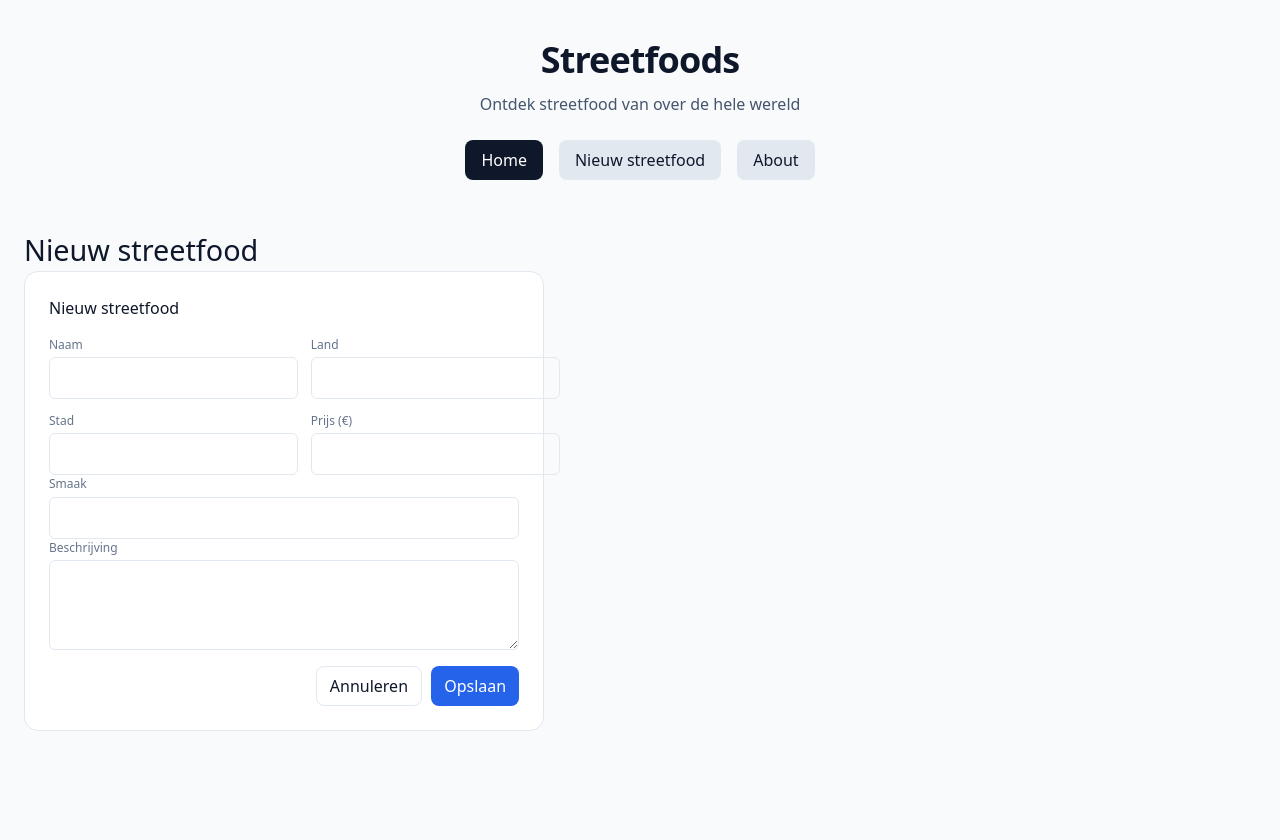
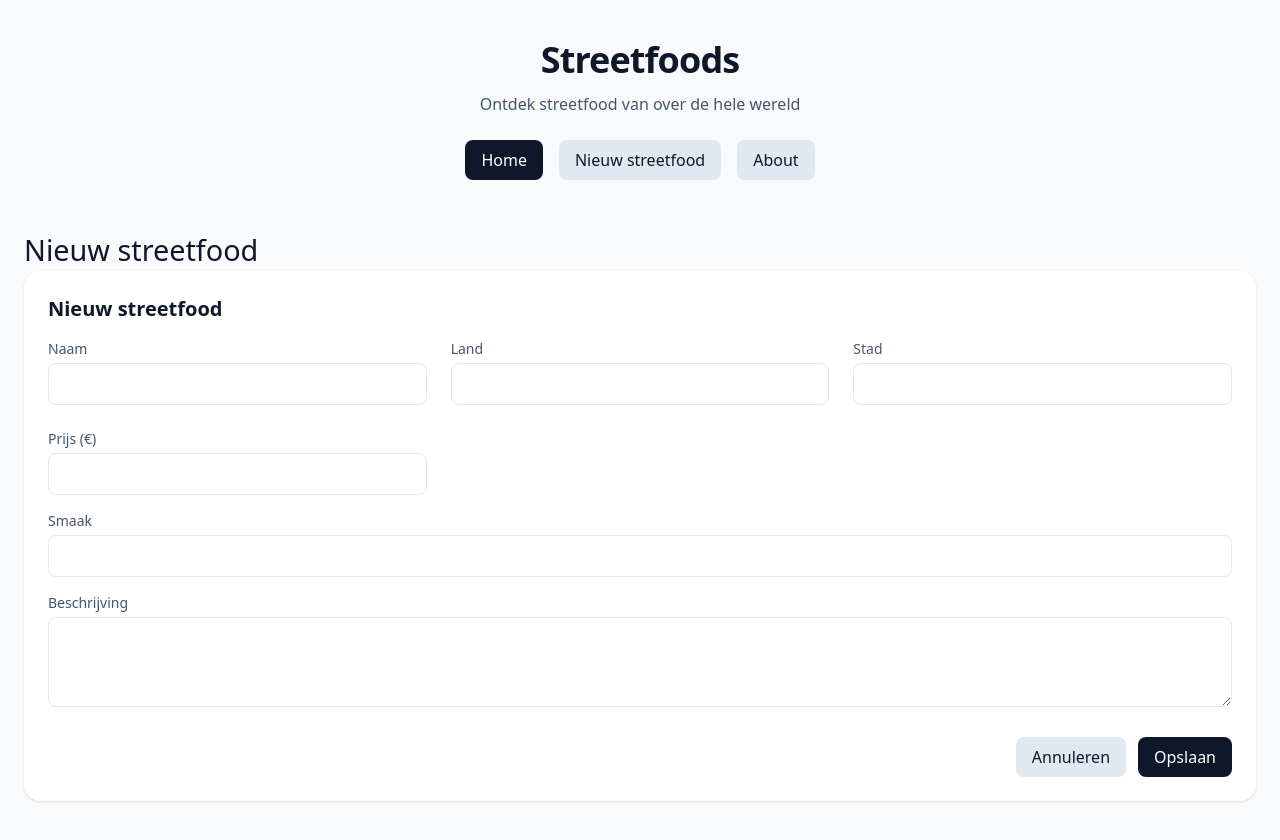
Before and after one commit to AngryPapayah/prg06-front-end-airissa, a React (Vite) app: page /create in a window 1280 px wide. Before the commit the page ends 800 px from the top, so only its background shows below. Built offline with nearby package versions, Linux system fonts and the light colour scheme.

Commit message:
detail pagina fixed, kaartje klik fix, vul alle velden error fix

```diff
--- a/src/Home.jsx
+++ b/src/Home.jsx
@@ -12,9 +12,11 @@ function Home() {
     async function loadItems() {
         try {
             setLoading(true);
+            setError("");
+
             const res = await fetch(API, {headers: {Accept: "application/json"}});
             const data = await res.json();
-            setItems(data.items);
+            setItems(Array.isArray(data.items) ? data.items : []);
         } catch {
             setError("Laden mislukt");
         } finally {
@@ -28,8 +30,9 @@ function Home() {
 
     async function deleteItem(id) {
         if (!confirm("Weet je het zeker?")) return;
+
         await fetch(`${API}/${id}`, {method: "DELETE"});
-        setItems((prev) => prev.filter((i) => i.id !== id));
+        setItems((prev) => prev.filter((i) => (i.id ?? i._id) !== id));
     }
 
     return (
@@ -46,13 +49,17 @@ function Home() {
             {error && <p className="state state--error">{error}</p>}
 
             <div className="grid">
-                {items.map((item) => (
-                    <StreetfoodsItem
-                        key={item.id}
-                        item={item}
-                        onDelete={() => deleteItem(item.id)}
-                    />
-                ))}
+                {items.map((item) => {
+                    const id = item.id ?? item._id; // ✅ FIX
+                    return (
+                        <StreetfoodsItem
+                            key={id}
+                            item={item}
+                            id={id}
+                            onDelete={() => deleteItem(id)}
+                        />
+                    );
+                })}
             </div>
         </section>
     );
--- a/src/StreetfoodDetail.jsx
+++ b/src/StreetfoodDetail.jsx
@@ -11,6 +11,13 @@ function StreetfoodDetail() {
     const [error, setError] = useState("");
 
     useEffect(() => {
+        // ✅ Guard: geen id = niet fetchen
+        if (!id) {
+            setError("Geen geldig ID gevonden in de URL");
+            setLoading(false);
+            return;
+        }
+
         async function loadDetail() {
             try {
                 setLoading(true);
@@ -20,11 +27,13 @@ function StreetfoodDetail() {
                     headers: {Accept: "application/json"},
                 });
 
-                if (!res.ok) throw new Error("Detail ophalen mislukt");
+                if (!res.ok) {
+                    throw new Error("Detail ophalen mislukt");
+                }
 
                 const data = await res.json();
 
-                // sommige API's sturen direct het object terug, sommige onder "item"
+                // API kan { item: {...} } of direct {...} teruggeven
                 setItem(data.item ?? data);
             } catch (e) {
                 setError("Detail laden mislukt");
@@ -36,15 +45,17 @@ function StreetfoodDetail() {
         loadDetail();
     }, [id]);
 
-    if (loading) return <p className="text-slate-600">Laden…</p>;
+    if (loading) {
+        return <p className="text-slate-600">Laden…</p>;
+    }
 
     if (error) {
         return (
             <section className="rounded-2xl bg-white p-6 shadow-sm">
-                <p className="text-red-600">{error}</p>
+                <p className="mb-4 text-red-600">{error}</p>
                 <Link
                     to="/"
-                    className="mt-4 inline-block rounded-lg bg-slate-900 px-4 py-2 text-white"
+                    className="inline-block rounded-lg bg-slate-900 px-4 py-2 text-white"
                 >
                     Terug naar Home
                 </Link>
@@ -52,7 +63,9 @@ function StreetfoodDetail() {
         );
     }
 
-    if (!item) return null;
+    if (!item) {
+        return null;
+    }
 
     return (
         <section className="rounded-2xl bg-white p-6 shadow-sm">
--- a/src/StreetfoodForm.jsx
+++ b/src/StreetfoodForm.jsx
@@ -10,68 +10,142 @@ function StreetfoodForm({initialValues = {}, onSubmit, onCancel}) {
         price: initialValues.price || "",
     });
 
+    const [errors, setErrors] = useState({});
+
     function change(e) {
-        setForm({...form, [e.target.name]: e.target.value});
+        const {name, value} = e.target;
+        setForm((prev) => ({...prev, [name]: value}));
+
+        // als user typt: error voor dat veld weghalen
+        setErrors((prev) => {
+            const next = {...prev};
+            delete next[name];
+            return next;
+        });
     }
 
-    function submit(e) {
-        e.preventDefault();
-        onSubmit({...form, price: Number(form.price)});
+    function validate(values) {
+        const nextErrors = {};
+        const required = ["name", "country", "city", "description", "taste", "price"];
+
+        required.forEach((field) => {
+            const v = values[field];
+            if (typeof v !== "string" || v.trim() === "") {
+                nextErrors[field] = "Dit veld is verplicht";
+            }
+        });
+
+        return nextErrors;
     }
 
+    async function submit(e) {
+        e.preventDefault();
+
+        const nextErrors = validate(form);
+        setErrors(nextErrors);
+
+        // als er errors zijn: niet submitten
+        if (Object.keys(nextErrors).length > 0) return;
+
+        await onSubmit({
+            ...form,
+            // als jij price als string wilt opslaan, laat dit weg
+            price: Number(form.price),
+        });
+    }
+
+    const fieldClass = (name) =>
+        `w-full rounded-lg border p-2 ${errors[name] ? "border-red-500" : "border-slate-200"}`;
+
     return (
-        <form onSubmit={submit} className="form">
-            <h2 className="form__title">
-                {initialValues.name ? "Streetfood bewerken" : "Nieuw streetfood"}
+        <form onSubmit={submit} className="rounded-2xl bg-white p-6 shadow-sm">
+            <h2 className="mb-4 text-xl font-bold text-slate-900">
+                {initialValues?.id || initialValues?._id ? "Streetfood bewerken" : "Nieuw streetfood"}
             </h2>
 
-            <div className="form__grid">
-                <div className="form__field">
-                    <label>Naam</label>
-                    <input name="name" value={form.name} onChange={change}/>
+            <div className="grid grid-cols-1 gap-4 sm:grid-cols-2">
+                <div>
+                    <label className="mb-1 block text-sm text-slate-600">Naam</label>
+                    <input
+                        name="name"
+                        value={form.name}
+                        onChange={change}
+                        className={fieldClass("name")}
+                        required
+                    />
+                    {errors.name && <p className="mt-1 text-sm text-red-600">{errors.name}</p>}
                 </div>
 
-                <div className="form__field">
-                    <label>Land</label>
-                    <input name="country" value={form.country} onChange={change}/>
+                <div>
+                    <label className="mb-1 block text-sm text-slate-600">Land</label>
+                    <input
+                        name="country"
+                        value={form.country}
+                        onChange={change}
+                        className={fieldClass("country")}
+                        required
+                    />
+                    {errors.country && <p className="mt-1 text-sm text-red-600">{errors.country}</p>}
                 </div>
 
-                <div className="form__field">
-                    <label>Stad</label>
-                    <input name="city" value={form.city} onChange={change}/>
+                <div>
+                    <label className="mb-1 block text-sm text-slate-600">Stad</label>
+                    <input
+                        name="city"
+                        value={form.city}
+                        onChange={change}
+                        className={fieldClass("city")}
+                        required
+                    />
+                    {errors.city && <p className="mt-1 text-sm text-red-600">{errors.city}</p>}
                 </div>
 
-                <div className="form__field">
-                    <label>Prijs (€)</label>
+                <div>
+                    <label className="mb-1 block text-sm text-slate-600">Prijs (€)</label>
                     <input
                         name="price"
                         type="number"
                         value={form.price}
                         onChange={change}
+                        className={fieldClass("price")}
+                        required
                     />
+                    {errors.price && <p className="mt-1 text-sm text-red-600">{errors.price}</p>}
                 </div>
             </div>
 
-            <div className="form__field">
-                <label>Smaak</label>
-                <input name="taste" value={form.taste} onChange={change}/>
+            <div className="mt-4">
+                <label className="mb-1 block text-sm text-slate-600">Smaak</label>
+                <input
+                    name="taste"
+                    value={form.taste}
+                    onChange={change}
+                    className={fieldClass("taste")}
+                    required
+                />
+                {errors.taste && <p className="mt-1 text-sm text-red-600">{errors.taste}</p>}
             </div>
 
-            <div className="form__field">
-                <label>Beschrijving</label>
+            <div className="mt-4">
+                <label className="mb-1 block text-sm text-slate-600">Beschrijving</label>
                 <textarea
                     name="description"
                     value={form.description}
                     onChange={change}
-                    rows="3"
+                    className={fieldClass("description")}
+                    rows={3}
+                    required
                 />
+                {errors.description && (
+                    <p className="mt-1 text-sm text-red-600">{errors.description}</p>
+                )}
             </div>
 
-            <div className="form__actions">
-                <button type="button" className="btn" onClick={onCancel}>
+            <div className="mt-6 flex justify-end gap-3">
+                <button type="button" onClick={onCancel} className="rounded-lg bg-slate-200 px-4 py-2">
                     Annuleren
                 </button>
-                <button type="submit" className="btn btn--primary">
+                <button type="submit" className="rounded-lg bg-slate-900 px-4 py-2 text-white">
                     Opslaan
                 </button>
             </div>
--- a/src/StreetfoodsItem.jsx
+++ b/src/StreetfoodsItem.jsx
@@ -1,26 +1,27 @@
-function StreetfoodsItem({item, onDelete, onEdit}) {
+import {Link} from "react-router-dom";
+
+function StreetfoodsItem({item, onDelete}) {
+    const id = item.id ?? item._id;
+
     return (
-        <article className="card">
-            <div className="card__header">
-                <h2 className="card__title">{item.name}</h2>
-                <span className="card__price">€ {item.price}</span>
-            </div>
+        <article className="card relative">
+            <Link
+                to={`/streetfoods/${id}`}
+                className="absolute inset-0 z-0"
+                aria-label={`Bekijk details van ${item.name}`}
+            />
+            <div className="relative z-10">
+                <h3 className="card__title">{item.name}</h3>
+                <p className="card__location">{item.city}, {item.country}</p>
 
-            <p className="card__location">
-                {item.city}, {item.country}
-            </p>
-
-            <p className="card__description">{item.description}</p>
-
-            <div className="card__meta">
-                <span className="card__badge">{item.taste}</span>
-            </div>
-
-            <div className="card__actions">
-                <button className="btn btn--primary" onClick={onEdit}>
-                    Bewerken
-                </button>
-                <button className="btn btn--danger" onClick={onDelete}>
+                <button
+                    className="btn btn--danger"
+                    onClick={(e) => {
+                        e.preventDefault();
+                        e.stopPropagation();
+                        onDelete();
+                    }}
+                >
                     Verwijderen
                 </button>
             </div>
```
